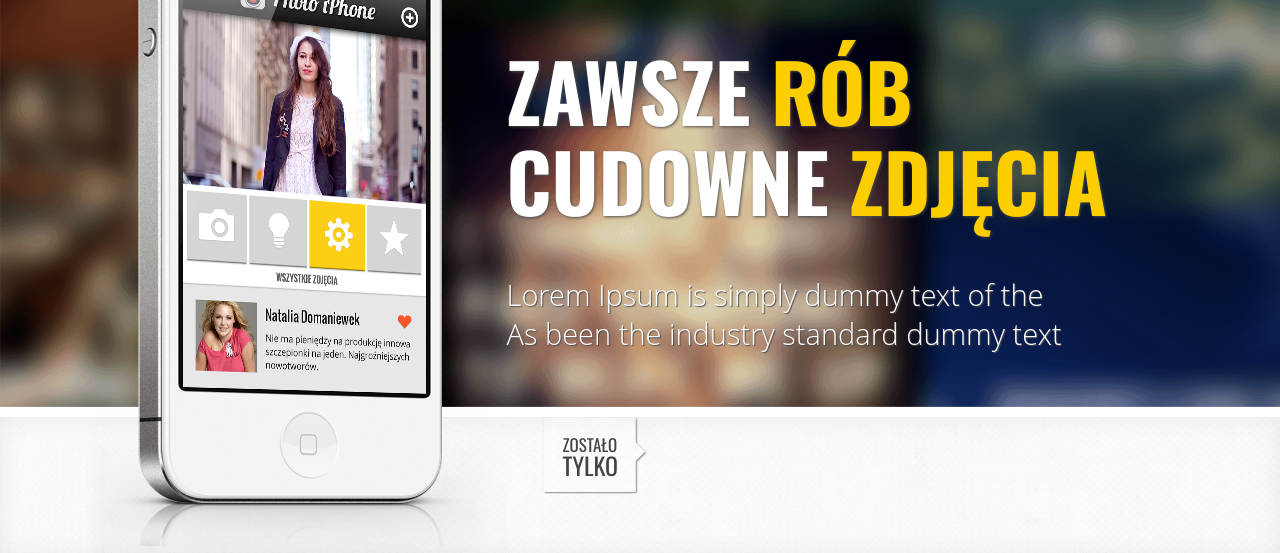
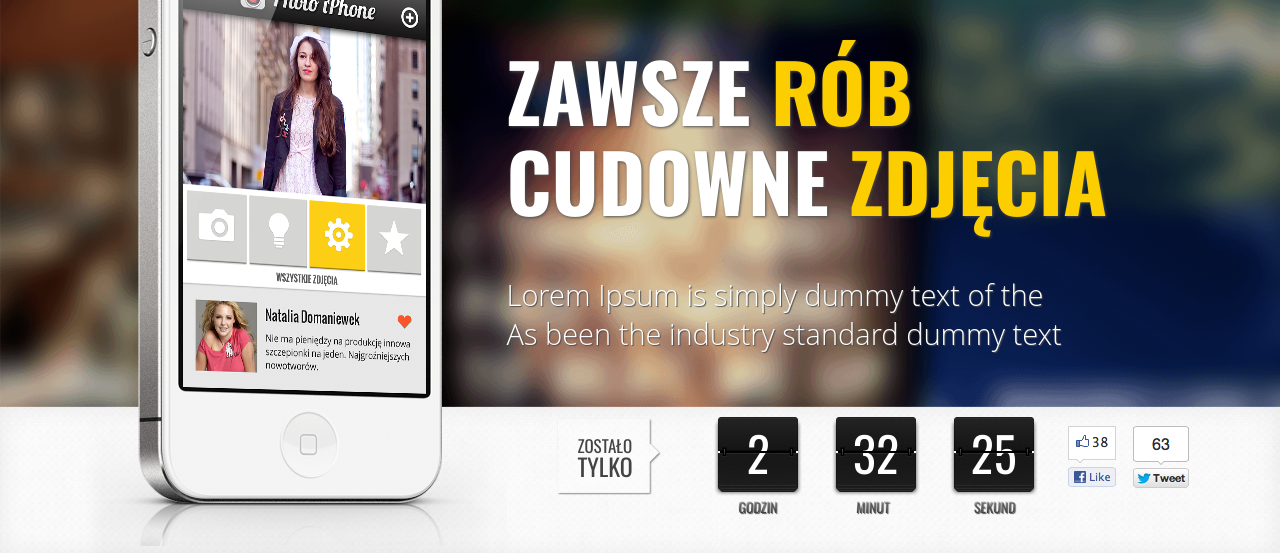
Before and after one commit to sosek108/wp-front, a website: page index.html in a window 1280 px wide. Shown: the part 185-738 px from the top of the page. Drawn offline with nearby package versions, Linux system fonts and the light colour scheme.

Commit message:
counter dziala

```diff
--- a/index.html
+++ b/index.html
@@ -24,9 +24,15 @@
             </div>
             <div id="counters" class="spread">
                 <div class="container">
-                    <div id="bubble">
-                        zostało <br>
-                        <strong>tylko</strong>
+                    <div class="counters-inner">
+                        <div class="bubble">
+                            zostało <br>
+                            <strong>tylko</strong>
+                        </div>
+                        <div class="counter" id="hours"></div>
+                        <div class="counter" id="minutes"></div>
+                        <div class="counter" id="seconds"></div>
+                        <div id="media-mock"><img src="images/media_mock.png" alt="Social media mock"/></div>
                     </div>
                 </div>
             </div>
@@ -40,5 +46,6 @@
             </div>
         </div>
         <footer></footer>
+        <script src="js/counter.js"></script>
     </body>
 </html>
--- /dev/null
+++ b/js/counter.js
@@ -0,0 +1,37 @@
+/**
+ * Created by sosek108 on 13.11.15.
+ */
+
+    //get elements
+    var hours, minutes, seconds;
+    hours = document.getElementById('hours');
+    minutes = document.getElementById('minutes');
+    seconds = document.getElementById('seconds');
+
+    setInterval(function(){
+        var data = timeLeft();
+        hours.innerHTML = data.hours;
+        minutes.innerHTML = data.minutes;
+        seconds.innerHTML = data.seconds;
+    }, 1000);
+
+
+function timeLeft() {
+    var curDate = new Date();
+    var target = new Date(curDate.getFullYear(), curDate.getMonth(), curDate.getDate()+1);
+    var count = Math.abs(target.getTime() - curDate.getTime());
+
+    count = Math.floor(count / 1000); //seconds
+    var seconds = count % 60;
+
+    count = Math.floor(count / 60); //minutes
+    var minutes = count % 60;
+
+    var hours = Math.floor(count / 60);
+
+    return {
+        hours: hours,
+        minutes: minutes,
+        seconds: seconds,
+    }
+}
--- a/source/scss/_base.scss
+++ b/source/scss/_base.scss
@@ -6,11 +6,8 @@
   width:100%;
 }
 
-@mixin flex() {
+@mixin vertical-center() {
   display: flex;
-}
-@mixin vertical-center() {
-  @include flex;
   align-items: center;
 }
 @mixin border-radius($rad) {
@@ -28,3 +25,14 @@
   width: $size;
   height: $size;
 }
+
+@mixin font-gradient($direction, $from, $to) {
+  background: linear-gradient($direction, $from, $to);
+  background: -o-linear-gradient($direction, $from, $to);
+  background: -webkit-linear-gradient($direction, $from, $to);
+  background: -moz-linear-gradient($direction, $from, $to);
+  background-clip: text;
+  -webkit-background-clip: text;
+  -webkit-text-fill-color: transparent;
+  text-fill-color: transparent;
+}
--- a/source/scss/_header.scss
+++ b/source/scss/_header.scss
@@ -39,28 +39,80 @@
 //Counters
 #counters {
   @include spread;
-  margin-top: 0px;
   height: 139px;
   background: url('../images/smooth_wall2.png') repeat-x;
   box-shadow: inset 0px 0px 27px 0px rgba(4, 5, 5, 0.07);
+  padding-top: 10px;
 }
+.counters-inner {
+  display: flex;
+  flex-direction: row;
+  flex-wrap: nowrap;
+  margin-left: 458px;
+  width: 1119-458px;
 
-#bubble {
+}
+.bubble {
   background: url('../images/bubble.png') no-repeat;
   width: 107px;
-  height: 78px;
-  margin-left: 458px;
-  margin-top: 10px;
+  height: 60px;
   padding-top: 18px;
   padding-left: 20px;
+  padding-bottom: -18px;
   font-family: 'Oswald';
   font-size: 17px;
   text-transform: uppercase;
   font-weight: 400;
   line-height: 1.2em;
   color: #434343;
+  margin: auto;
   strong {
     font-size: 24px;
     font-weight: inherit;
   }
 }
+.counter {
+  background-image: url('../images/counter.png');
+  width: 88px;
+  height: 79px;
+  margin: auto;
+  font-family: "Oswald";
+  color: #ffffff;
+  font-weight: 100;
+  font-size: 48px;
+  text-align: center;
+  position: relative;
+  &:before {
+    border-bottom: solid 2px black;
+    display: block;
+    content: '';
+    width: 64px;
+    position: absolute;
+    left: 12px;
+    top: 34px;
+  }
+  &:after {
+    text-transform: uppercase;
+    font-size: 14px;
+    position: absolute;
+    top: 79px;
+    left: 24px;
+    text-shadow: 1px 1px 1px rgba(76, 76, 76, 0.95);
+    @include font-gradient(top, white, black);
+  }
+}
+#hours:after {
+  content: 'godzin';
+
+}
+#minutes:after {
+  content: 'minut';
+
+}
+#seconds:after {
+  content: 'sekund';
+
+}
+#media-mock {
+  margin: auto;
+}
--- a/source/scss/_howitworks.scss
+++ b/source/scss/_howitworks.scss
@@ -4,7 +4,7 @@ $circle-border: 0080ff;
 $circle-size: percentage(22/25);
 $inner-circle-size: percentage(21.5/25);
 #how-it-works {
-  @include flex();
+  display: flex;
   height: 20vw;
   .element {
     margin: auto;
```
Also changed, not shown: css/application.css, images/counter.png (added), images/media_mock.png (added).
